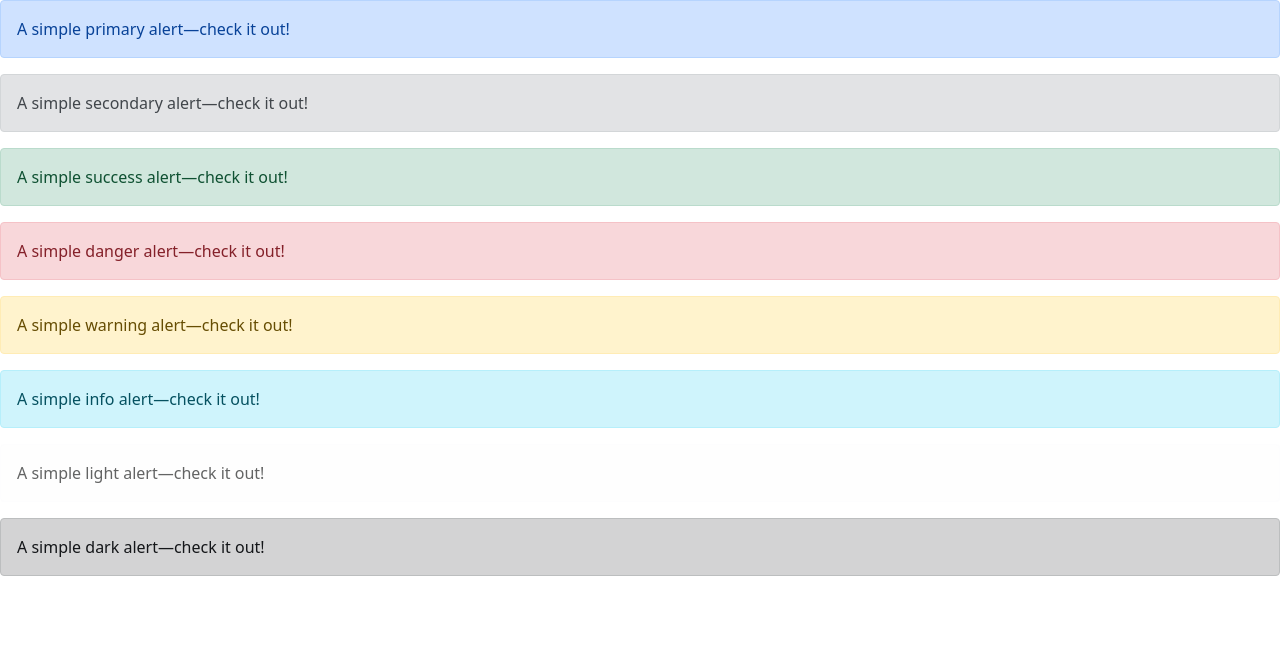
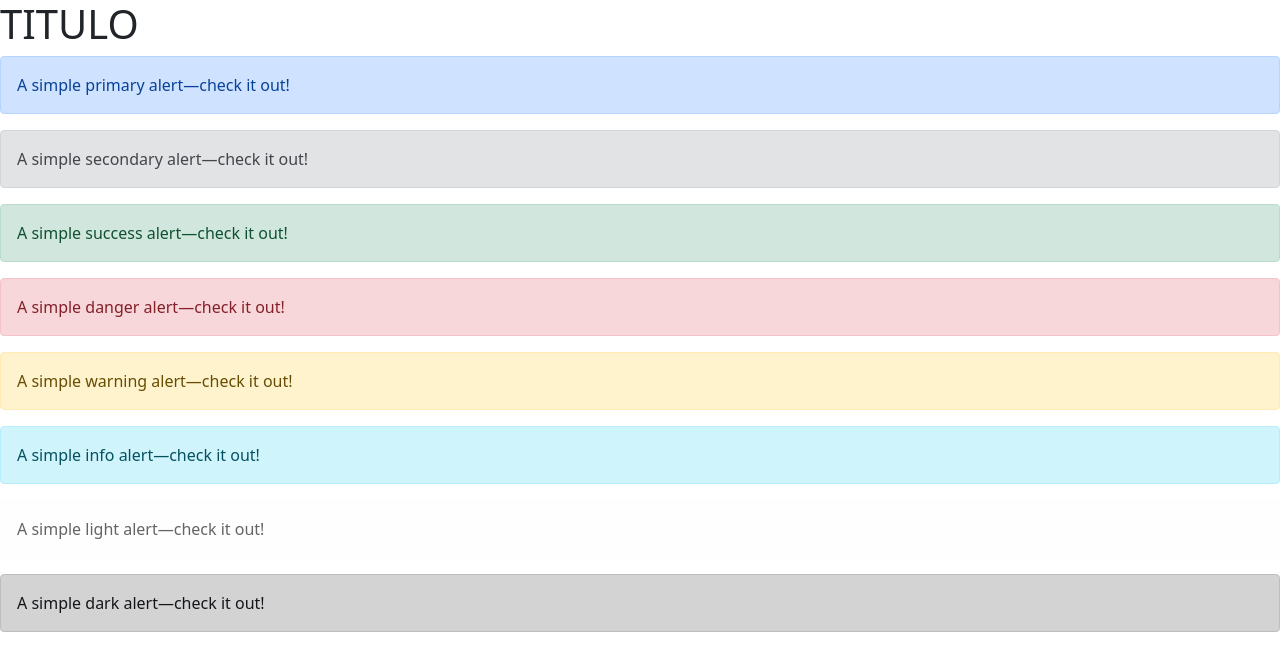
Before and after one commit to EusebioLopRob/proyectoAngular, an Angular app: page / in a window 1280 px wide. Shown: the top 670 px of the page. Built offline with nearby package versions, Linux system fonts and the light colour scheme.

Commit message:
[MOD] añadir titulo

```diff
--- a/src/app/app.component.html
+++ b/src/app/app.component.html
@@ -6,7 +6,7 @@
 <!-- * * * * * * * * * Delete the template below * * * * * * * * * * -->
 <!-- * * * * * * * to get started with your project! * * * * * * * * -->
 <!-- * * * * * * * * * * * * * * * * * * * * * * * * * * * * * * * -->
-
+<h1>TITULO</h1>
 <div class="alert alert-primary" role="alert">
   A simple primary alert—check it out!
 </div>
```
